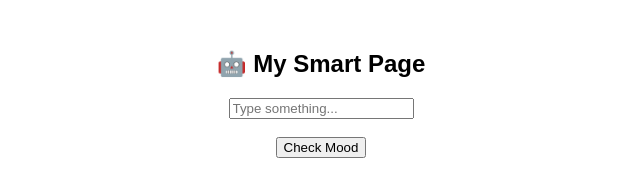
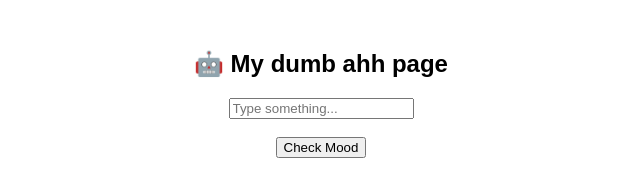
Before and after one commit to Chaitanya8767/Smart--page, a plain HTML site: page index.html in a window 1280 px wide. Shown: the whole page, without its empty margins (319-959 px from the left). Drawn offline with Linux system fonts and the light colour scheme.

Commit message:
Update index.html

```diff
--- a/index.html
+++ b/index.html
@@ -10,7 +10,7 @@
 <body style="text-align:center; margin-top:50px; font-family:Arial;">
     <!-- Body contains all visible content on the webpage -->
 
-    <h2>🤖 My Smart Page</h2>
+    <h2>🤖 My dumb ahh page</h2>
     <!-- Heading shown to user -->
 
     <!-- Input box where user types text -->
```
